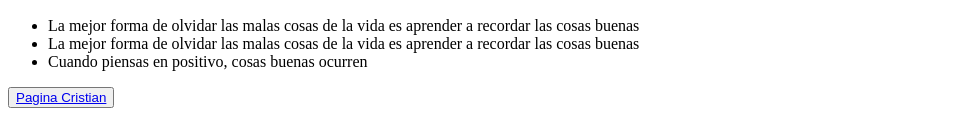
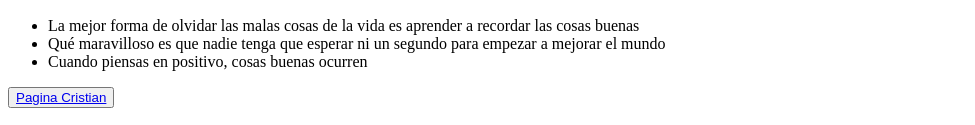
Before and after one commit to Acksohn/cloud, a plain HTML site: page acksohn.html in a window 1280 px wide. Shown: the part 233-358 px from the top of the page, without its empty margins (0-975 px from the left). Drawn offline with Linux system fonts and the light colour scheme.

Commit message:
Cambios Acksohn2

```diff
--- a/acksohn.html
+++ b/acksohn.html
@@ -10,7 +10,7 @@
     <img src="https://media-mia3-2.cdn.whatsapp.net/v/t61.24694-24/427336988_931086141793690_4362233190595318213_n.jpg?ccb=11-4&oh=01_Q5AaIDnQGHUy2KhTAZ1jtmSg1q5zEs51_vORsBhZa-rZuUMI&oe=664F3B8D&_nc_sid=e6ed6c&_nc_cat=100" alt="" width="150px" height="150px">
     <ul>
         <li>La mejor forma de olvidar las malas cosas de la vida es aprender a recordar las cosas buenas</li>
-        <li>La mejor forma de olvidar las malas cosas de la vida es aprender a recordar las cosas buenas</li>
+        <li>Qué maravilloso es que nadie tenga que esperar ni un segundo para empezar a mejorar el mundo</li>
         <li>Cuando piensas en positivo, cosas buenas ocurren</li>
     </ul>
     <button><a href="cristian.html">Pagina Cristian</a></button>
```
